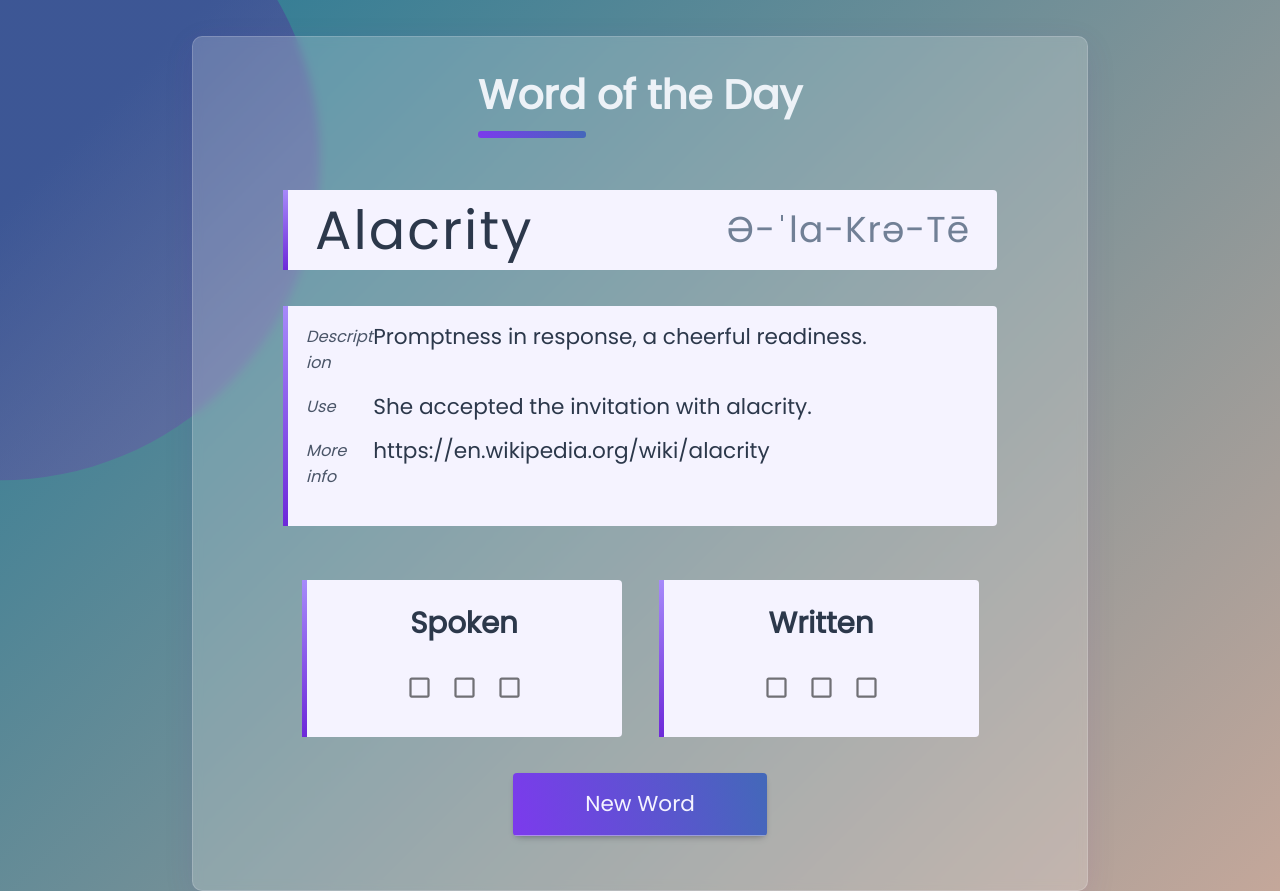
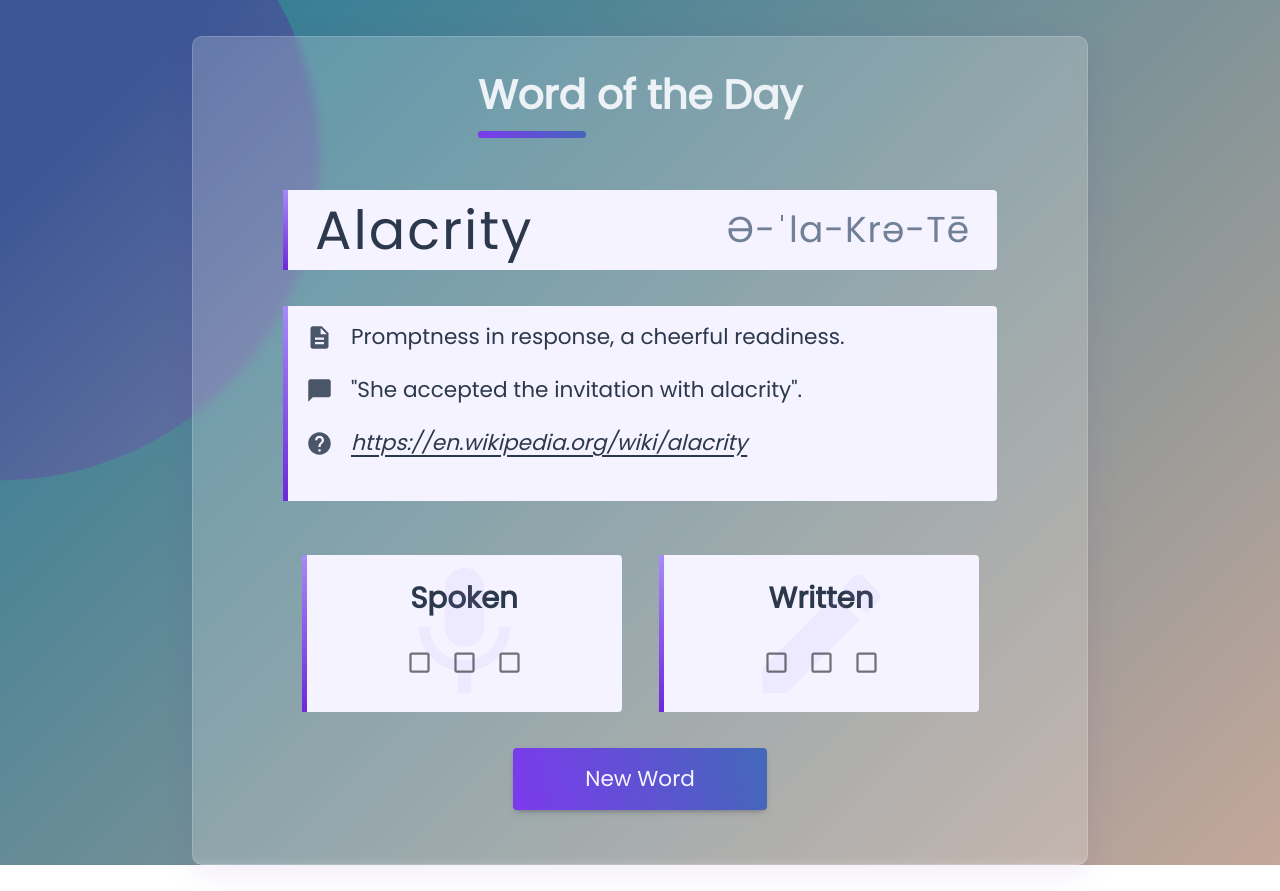
Before and after one commit to JaGaffney/wordit, a Gatsby site: page / in a window 1280 px wide. After the commit the page ends 865 px from the top, so only its background shows below. Built offline with nearby package versions, Linux system fonts and the light colour scheme; Gatsby itself is replaced by a stand-in of ours.

Commit message:
style: added icons in replace of text

```diff
--- a/src/components/data/data.ts
+++ b/src/components/data/data.ts
@@ -8,6 +8,7 @@ class Data {
     for (let word in words) {
       let newWord: Word = new Word(
         word,
+        words[word].word_id,
         words[word].phonetic,
         words[word].description,
         words[word].use,
--- a/src/components/data/user.ts
+++ b/src/components/data/user.ts
@@ -10,7 +10,7 @@ class User {
     this.activeWordList.push(data)
   }
 
-  addNewWord(word: string) {
+  addNewWord(word: string, word_id: number) {
     let valid = true
     for (let i in this.activeWordList) {
       if (word === this.activeWordList[i].getWord()) {
@@ -19,7 +19,7 @@ class User {
       }
     }
     if (valid) {
-      const newWord = new UserWord(word)
+      const newWord = new UserWord(word, word_id)
       this.setActiveWordList(newWord)
     }
   }
--- a/src/components/data/userWord.ts
+++ b/src/components/data/userWord.ts
@@ -1,11 +1,13 @@
 class Word {
   word: string = ""
+  word_id: number
   spoken: Array<boolean> = [false, false, false]
   written: Array<boolean> = [false, false, false]
   used: boolean = false
 
-  constructor(word: string) {
+  constructor(word: string, word_id: number) {
     this.word = word
+    this.word_id = word_id
   }
 
   getWord() {
@@ -34,6 +36,7 @@ class Word {
   getAllData(): object {
     return {
       word: this.word,
+      word_id: this.word_id,
       spoken: this.spoken,
       written: this.written,
       used: this.used,
--- a/src/components/data/word.ts
+++ b/src/components/data/word.ts
@@ -1,5 +1,6 @@
 class Word {
   word: string = ""
+  word_id: number = 0
   phonetic: string = ""
   description: string = ""
   use: string = ""
@@ -7,12 +8,14 @@ class Word {
 
   constructor(
     word: string,
+    word_id: number,
     phonetic: string,
     description: string,
     use: string,
     type: string
   ) {
     this.word = word
+    this.word_id = word_id
     this.phonetic = phonetic
     this.description = description
     this.use = use
@@ -23,13 +26,19 @@ class Word {
     return this.word
   }
 
+  getWordID(): number {
+    return this.word_id
+  }
+
   getWordInfo(): {
+    word_id: number
     phonetic: string
     description: string
     use: string
     type: string
   } {
     return {
+      word_id: this.word_id,
       phonetic: this.phonetic,
       description: this.description,
       use: this.use,
--- a/src/components/data/words.json
+++ b/src/components/data/words.json
@@ -1,11 +1,13 @@
 {
   "alacrity": {
+    "word_id": 1,
     "phonetic": "ə-ˈla-krə-tē",
     "description": "Promptness in response, a cheerful readiness",
     "use": "She accepted the invitation with alacrity",
     "type": ""
   },
   "cat": {
+    "word_id": 2,
     "phonetic": "kæt",
     "description": "this is a cat",
     "use": "this is a cat",
--- a/src/components/wotd/wordControl.tsx
+++ b/src/components/wotd/wordControl.tsx
@@ -1,5 +1,7 @@
 import React from "react"
 import { connect } from "react-redux"
+import CreateIcon from '@material-ui/icons/Create';
+import MicIcon from '@material-ui/icons/Mic';
 
 import { updateWordChallenge, completeWord } from "../actions/api"
 
@@ -23,8 +25,9 @@ export const WordControl = props => {
   const checkBox = (type: string, arr: Array<boolean>) => {
     return (
       <div className="wotd__control-container">
-        <div className="border-decoration">
-          <h2>{type}</h2>
+        <div className="border-decoration wotd__control-item">
+          <i>{type === "spoken" ? <MicIcon /> : <CreateIcon />}</i>
+          <h2>{type} </h2>
           {tempRange.map(i => {
             return (
               <WordCheckbox
--- a/src/components/wotd/wotd.tsx
+++ b/src/components/wotd/wotd.tsx
@@ -1,5 +1,9 @@
 import React, { useState, useEffect } from "react"
 import { connect } from "react-redux"
+
+import DescriptionIcon from '@material-ui/icons/Description';
+import ChatBubbleIcon from '@material-ui/icons/ChatBubble';
+import HelpIcon from '@material-ui/icons/Help';
 
 import { setWOTD } from "../actions/api"
 
@@ -15,8 +19,8 @@ interface WordInfo {
 }
 
 export const WOTD = props => {
-  const [newWord, setNewWord] = useState(false)
-  const [activeUserDataSpoken, setActiveUserDataSpoken] = useState<Array<boolean>>([false, false, false])
+  const [newWord, setNewWord] = useState<boolean>(false)
+  const [activeUserDataSpoken, setActiveUserDataSpoken] = useState<boolean[]>([false, false, false])
   const [activeUserDataWritten, setActiveUserDataWritten] = useState<Array<boolean>>([false, false, false])
   const [activeData, setActiveData] = useState<WordInfo>({})
 
@@ -62,18 +66,21 @@ export const WOTD = props => {
 
       <div className="wotd__info border-decoration">
         <p>
-          <span>Description</span> <span>{activeData.description}.</span>
+          <span><DescriptionIcon /></span>
+          <span>{activeData.description}.</span>
         </p>
         <p>
-          <span>Use</span> <span>{activeData.use}.</span>
+          <span><ChatBubbleIcon /></span>
+          <span>"{activeData.use}".</span>
         </p>
         <p>
-          <span>More info</span>{" "}
+          <span><HelpIcon /></span>
           <span>
-            {" "}
-            <a
-              href={`https://en.wikipedia.org/wiki/${props.wotd}`}
-            >{`https://en.wikipedia.org/wiki/${props.wotd}`}</a>
+            <i>
+              <a
+                href={`https://en.wikipedia.org/wiki/${props.wotd}`}
+              >{`https://en.wikipedia.org/wiki/${props.wotd}`}</a>
+            </i>
           </span>
         </p>
       </div>
--- a/src/state/createStore.js
+++ b/src/state/createStore.js
@@ -11,7 +11,7 @@ const WordDataArray = WordData.getWordList()
 
 // temp to add base data to user
 for (let i in WordDataArray) {
-  UserData.addNewWord(WordDataArray[i].getWord())
+  UserData.addNewWord(WordDataArray[i].getWord(), WordDataArray[i].getWordID())
 }
 
 const initialState = {
--- a/src/styles/accessibility.scss
+++ b/src/styles/accessibility.scss
@@ -14,15 +14,15 @@
   body::before {
     z-index: -1;
   }
-  body {
-    background-image: linear-gradient(
-      135deg,
-      var(--violet100) 10%,
-      var(--violet300) 100%
-    );
+  .main-panel {
+    background: inherit;
+    border: solid 10px var(--gray800);
+    border-radius: 40px;
   }
 
-  .main-panel {
-    background: var(--violet700);
+  .border-decoration {
+    border: none;
+    border-image: none;
+    border-radius: 4px;
   }
 }
--- a/src/styles/index.scss
+++ b/src/styles/index.scss
@@ -112,7 +112,7 @@ ul {
 
 a {
   color: var(--text-color);
-  text-decoration: none;
+  text-underline-offset: 5px;
 }
 
 input::-webkit-outer-spin-button,
--- a/src/styles/layout.scss
+++ b/src/styles/layout.scss
@@ -105,11 +105,11 @@ main {
       margin-bottom: 1rem;
       display: flex;
       span:nth-of-type(1) {
-        width: 10%;
         color: var(--gray700);
         font-weight: 500;
         font-style: italic;
         font-size: 0.9rem;
+        margin-right: 1rem;
       }
     }
   }
@@ -128,7 +128,6 @@ main {
       justify-content: center;
       flex-wrap: wrap;
       margin: 1rem 0;
-
       div {
         background: var(--violet50);
         color: var(--gray800);
@@ -139,6 +138,22 @@ main {
         width: 100%;
         text-transform: capitalize;
         text-align: center;
+      }
+    }
+    &-item {
+      position: relative;
+      i {
+        position: absolute;
+        top: 0;
+        left: 0;
+        height: 100%;
+        width: 100%;
+        opacity: 0.09;
+        color: var(--violet400);
+        svg {
+          height: 100%;
+          width: 100%;
+        }
       }
     }
   }
```
